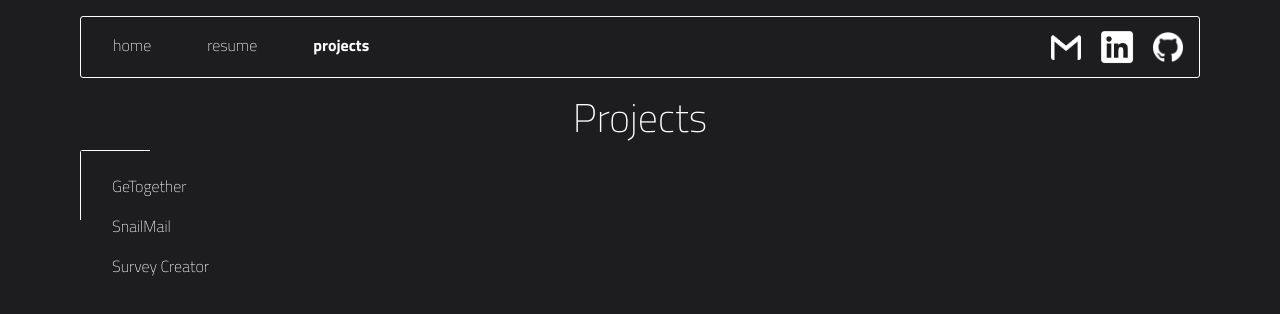
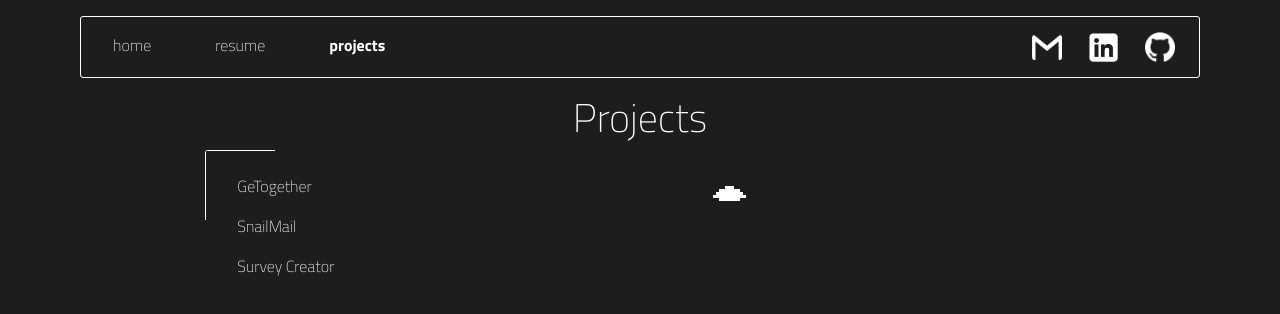
Before and after one commit to DavidDGamble/portfolio, a React (Create React App) app: page / in a window 1280 px wide. Both pictures are taken after a click on the button "projects". Shown: the top 314 px of the page. Built offline with nearby package versions, Linux system fonts and the light colour scheme.

Commit message:
Styling.

```diff
--- a/src/components/Projects.jsx
+++ b/src/components/Projects.jsx
@@ -1,4 +1,4 @@
-import React, { useState } from "react";
+import React, { useState, useEffect } from "react";
 import Card from "react-bootstrap/Card";
 import Collapse from "react-bootstrap/Collapse";
 import Col from "react-bootstrap/Col";
@@ -6,14 +6,26 @@ import Row from "react-bootstrap/Row";
 import GeTogether from "../images/Getogether_Screenshot.png";
 import SnailMail from "../images/Snailmail_Screenshot.png";
 import SurveyCreator from "../images/SurveyCreator_Screenshot.png";
+import UfoImg from "../images/ufo.png";
+import UfoGif from "../images/ufo.gif";
 import "../styles/Projects.css";
 
 const Projects = () => {
   const [openDiv1, setOpenDiv1] = useState(false);
   const [openDiv2, setOpenDiv2] = useState(false);
   const [openDiv3, setOpenDiv3] = useState(false);
+  const [playGif, setPlayGif] = useState(false);
+
+  useEffect(() => {
+    if (playGif) {
+      setTimeout(function () {
+        setPlayGif(false);
+      }, 800);
+    }
+  }, [playGif]);
 
   const handleButtonClick = (divNumber) => {
+    setPlayGif(true);
     switch (divNumber) {
       case 1:
         setOpenDiv1(!openDiv1);
@@ -39,7 +51,7 @@ const Projects = () => {
     <div className="projects">
       <h1>Projects</h1>
       <Row>
-        <Col md={3}>
+        <Col md={3} style={{ paddingLeft: "12%" }}>
           <div className="selections">
             <p className="button" onClick={() => handleButtonClick(1)}>
               GeTogether
@@ -52,7 +64,10 @@ const Projects = () => {
             </p>
           </div>
         </Col>
-        <Col md={9}>
+        <Col md={9} style={{ paddingLeft: "15%" }}>
+          <div className="ufo">
+            <img src={playGif ? UfoGif : UfoImg} alt="ufo" />
+          </div>
           <Collapse in={openDiv1}>
             <div>
               <Card
--- a/src/styles/Header.css
+++ b/src/styles/Header.css
@@ -17,7 +17,7 @@ p {
 
 a {
   margin-bottom: 0;
-  margin-right: 1rem;
+  margin-right: 1.5rem;
   padding-bottom: 12px;
 }
 
@@ -68,8 +68,8 @@ a {
 }
 
 .linkedin {
-  height: 40px;
-  width: 40px;
+  height: 35px;
+  width: 35x;
 }
 
 .github {
--- a/src/styles/Projects.css
+++ b/src/styles/Projects.css
@@ -54,8 +54,15 @@ h1 {
   color: white;
   border-bottom: 1px solid white;
   margin-left: 2rem;
+  padding-bottom: 1px;
 }
 
 .link:hover {
   cursor: pointer;
 }
+
+.ufo {
+  text-align: center;
+  margin-right: 40%;
+  margin-bottom: 0;
+}
```
